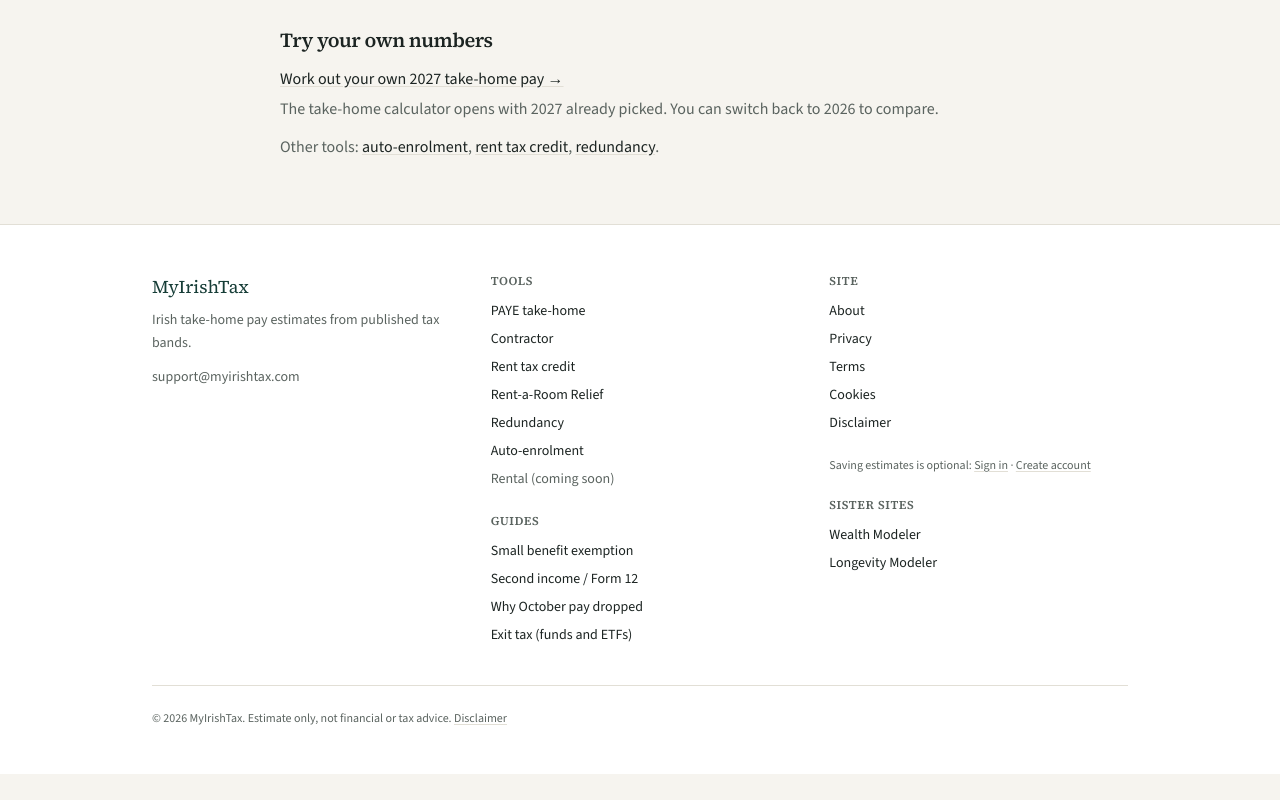
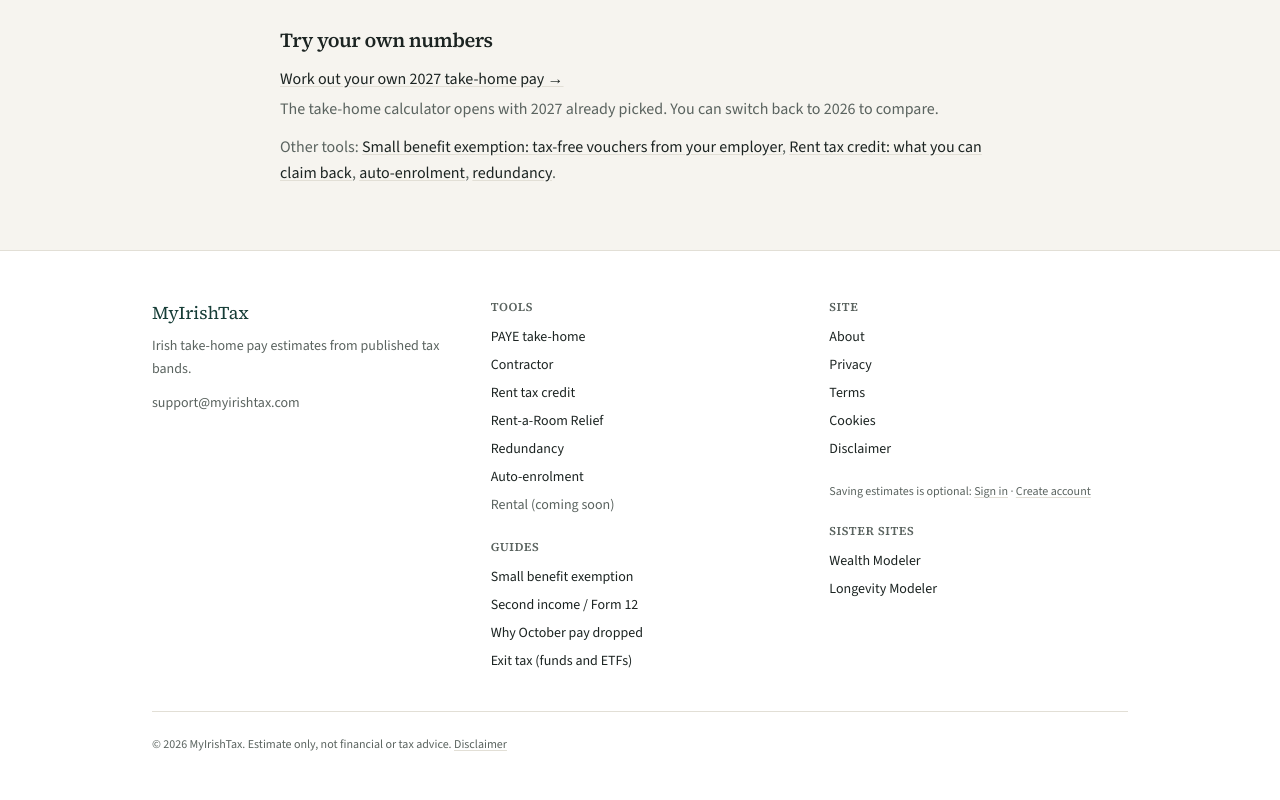
Before and after one commit to alexcanchaya-dotcom/myirishtax, a Next.js app: page /budget-2027 in a window 1280 px wide. Shown: the part 3509-4309 px from the top of the page. Before the commit the page ends 4283 px from the top, so only its background shows below. Built offline with nearby package versions, Linux system fonts and the light colour scheme; no server answers.

Commit message:
Draft: 'Check your take-home pay with Budget 2027' links (home, contractor, redundancy, marginal rate); /budget-2027 links to small benefit exemption and rent tax credit

```diff
--- a/app/HomeClient.tsx
+++ b/app/HomeClient.tsx
@@ -17,6 +17,7 @@ import Link from 'next/link';
 import { PageHeader } from '../components/PageHeader';
 import { FireHandoff } from '../components/FireHandoff';
 import { RelatedCalculators } from '../components/RelatedCalculators';
+import { Budget2027Link } from '@/components/Budget2027Link';
 import { TaxDisclaimer } from '../components/TaxDisclaimer';
 import { PENSION_AGE_HINT, PENSION_AGE_OPTIONS } from '../lib/pensionAgeOptions';
 import { TrustStrip } from '@/components/TrustStrip';
@@ -452,6 +453,7 @@ export default function HomePage() {
       <RelatedCalculators current="take-home" />
 
       <p className="mt-12 text-sm text-ink-muted">
+        <Budget2027Link after=". " />
         Other tools:{' '}
         <Link href="/redundancy-calculator" className="text-ink underline decoration-line underline-offset-2 hover:text-brand-700">
           How much of a redundancy package is tax-free?
--- a/app/budget-2027/page.tsx
+++ b/app/budget-2027/page.tsx
@@ -313,8 +313,15 @@ export default function Budget2027Page() {
           <p className="mt-1">The take-home calculator opens with 2027 already picked. You can switch back to 2026 to compare.</p>
           <p className="mt-3">
             Other tools:{' '}
+            <Link href="/small-benefit-exemption" className={link}>
+              Small benefit exemption: tax-free vouchers from your employer
+            </Link>
+            ,{' '}
+            <Link href="/rent-tax-credit" className={link}>
+              Rent tax credit: what you can claim back
+            </Link>
+            ,{' '}
             <Link href="/auto-enrolment-calculator" className={link}>auto-enrolment</Link>,{' '}
-            <Link href="/rent-tax-credit" className={link}>rent tax credit</Link>,{' '}
             <Link href="/redundancy-calculator" className={link}>redundancy</Link>.
           </p>
         </section>
--- a/app/contractor-calculator/ContractorCalculatorClient.tsx
+++ b/app/contractor-calculator/ContractorCalculatorClient.tsx
@@ -21,6 +21,7 @@ import Link from "next/link";
 import { TaxDisclaimer } from "@/components/TaxDisclaimer";
 import { PageHeader } from "@/components/PageHeader";
 import { RelatedCalculators } from "@/components/RelatedCalculators";
+import { Budget2027Link } from '@/components/Budget2027Link';
 import { TrustStrip } from '@/components/TrustStrip';
 import { GOV_PRSI_CLASS_S, REVENUE_RATES } from '@/lib/config/siteRates';
 import { Faq, WebAppJsonLd } from '@/components/Faq';
@@ -461,6 +462,7 @@ export default function ContractorCalculatorPage() {
       <RelatedCalculators current="contractor" />
 
       <p className="mt-12 text-sm text-ink-muted">
+        <Budget2027Link after=". " />
         Also:{' '}
         <Link href="/" className="text-ink underline decoration-line underline-offset-2 hover:text-brand-700">
           Take-home pay calculator
--- a/app/marginal-tax-rate-ireland/page.tsx
+++ b/app/marginal-tax-rate-ireland/page.tsx
@@ -3,6 +3,7 @@ import { PageHeader } from '@/components/PageHeader';
 import { TaxDisclaimer } from '@/components/TaxDisclaimer';
 import { TrustStrip } from '@/components/TrustStrip';
 import { RelatedCalculators } from '@/components/RelatedCalculators';
+import { Budget2027Link } from '@/components/Budget2027Link';
 import { pageMeta } from '@/lib/pageMeta';
 import {
   MARGINAL_HEADLINE_INCOME,
@@ -151,6 +152,7 @@ export default function MarginalTaxRatePage() {
             <Link href="/redundancy-calculator" className={link}>
               How much of a redundancy package is tax-free?
             </Link>
+            <Budget2027Link before=" To see what changes in 2027: " after="." />
           </p>
         </section>
 
--- a/app/redundancy-calculator/RedundancyCalculatorClient.tsx
+++ b/app/redundancy-calculator/RedundancyCalculatorClient.tsx
@@ -6,6 +6,7 @@ import { TaxFreeSection } from "@/components/redundancy/TaxFreeSection";
 import { SCOPE_DISCLAIMER } from "@/components/TaxDisclaimer";
 import Link from "next/link";
 import { RelatedCalculators } from "@/components/RelatedCalculators";
+import { Budget2027Link } from '@/components/Budget2027Link';
 import { CalculatorInput } from "@/components/CalculatorInput";
 import { TrustStrip } from '@/components/TrustStrip';
 import { REVENUE_RATES as REVENUE_RATES_CHARTS } from '@/lib/config/siteRates';
@@ -261,6 +262,7 @@ export default function RedundancyCalculatorPage() {
       <RelatedCalculators current="redundancy" />
 
       <p className="mt-12 text-sm text-ink-muted">
+        <Budget2027Link after=". " />
         Also: the{' '}
         <Link href="/" className="text-ink underline decoration-line underline-offset-2 hover:text-brand-700">
           Take-home pay calculator
--- /dev/null
+++ b/components/Budget2027Link.tsx
@@ -0,0 +1,18 @@
+import Link from 'next/link';
+import { BUDGET_2027 } from '@/lib/config/taxYear2027';
+
+const link = 'text-ink underline decoration-line underline-offset-2 hover:text-brand-700';
+
+/** In-text link to /budget-2027, shown only once the Budget 2027 figures are marked confirmed. */
+export function Budget2027Link({ before = '', after = '' }: { before?: string; after?: string }) {
+  if (BUDGET_2027.status !== 'confirmed') return null;
+  return (
+    <>
+      {before}
+      <Link href="/budget-2027" className={link}>
+        Check your take-home pay with Budget 2027
+      </Link>
+      {after}
+    </>
+  );
+}
```
Also changed, not shown: 1 other file (tests, documents, lock files or other folders).
